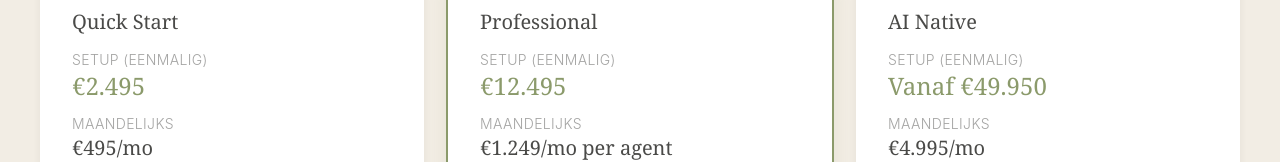
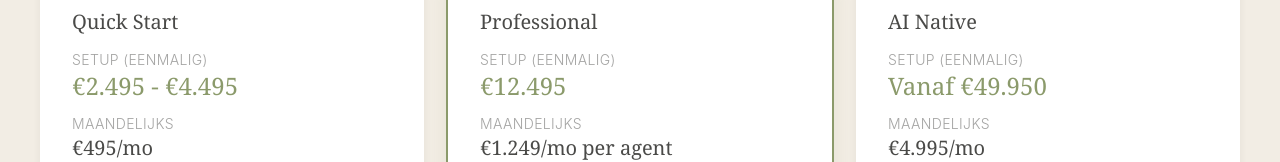
Before and after one commit to henryaoturner-art/nativ-website, a Next.js app: page /pricing in a window 1280 px wide. Shown: the part 338-500 px from the top of the page. Built offline with nearby package versions, Linux system fonts and the light colour scheme.

Commit message:
Update Quick Start pricing to range €2.495 - €4.495

```diff
--- a/src/app/pricing/page.tsx
+++ b/src/app/pricing/page.tsx
@@ -15,7 +15,7 @@ const translations = {
     allPlans: "Alle plannen: No cure, no pay op de initiële Scan.",
     tiers: [
       {
-        name: "Quick Start", setup: "€2.495", monthly: "€495/mo",
+        name: "Quick Start", setup: "€2.495 - €4.495", monthly: "€495/mo",
         features: ["AI Opportunity Scan", "MCP-koppelingen met bestaande systemen", "Alice zonder custom context", "Standaard integraties"],
         ideal: "Teams die snel willen starten", highlighted: false, cta: "Start je Scan →",
       },
@@ -47,7 +47,7 @@ const translations = {
     allPlans: "All plans: No cure, no pay on the initial Scan.",
     tiers: [
       {
-        name: "Quick Start", setup: "€2,495", monthly: "€495/mo",
+        name: "Quick Start", setup: "€2,495 - €4,495", monthly: "€495/mo",
         features: ["AI Opportunity Scan", "MCP connections to existing systems", "Alice without custom context", "Standard integrations"],
         ideal: "Teams that want to move fast", highlighted: false, cta: "Start your Scan →",
       },
```
